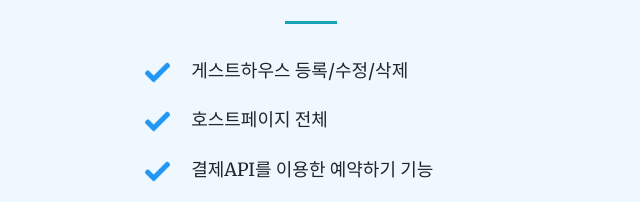
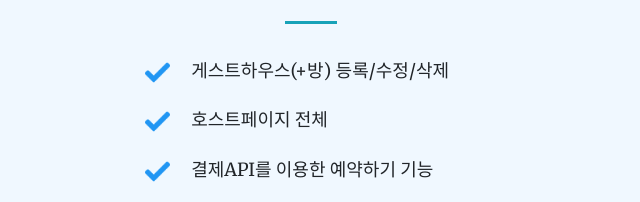
Before and after one commit to KimSeulKee/kimseulkee.github.io, a plain HTML site: page detailPage-geha.html in a window 1280 px wide. Shown: the part 773-975 px from the top of the page, 329-969 px from the left. Drawn offline with nearby package versions, Linux system fonts and the light colour scheme.

Commit message:
geha페이지 수정

```diff
--- a/detailPage-geha.html
+++ b/detailPage-geha.html
@@ -41,7 +41,7 @@
                     내가 구현한 기능들</h2>
                 <hr class="divider my-4" />
                 <div name="function-list">
-                    <div class="functions"><img src="assets/img/projects/icon/check.png"><label>게스트하우스 등록/수정/삭제</label></div>
+                    <div class="functions"><img src="assets/img/projects/icon/check.png"><label>게스트하우스(+방) 등록/수정/삭제</label></div>
                     <div class="functions"><img src="assets/img/projects/icon/check.png"><label>호스트페이지 전체</label></div>
                     <div class="functions"><img src="assets/img/projects/icon/check.png"><label>결제API를 이용한 예약하기 기능</label></div>
                     <div class="functions"><img src="assets/img/projects/icon/check.png"><label>마이페이지-예약내역</label></div>
```
